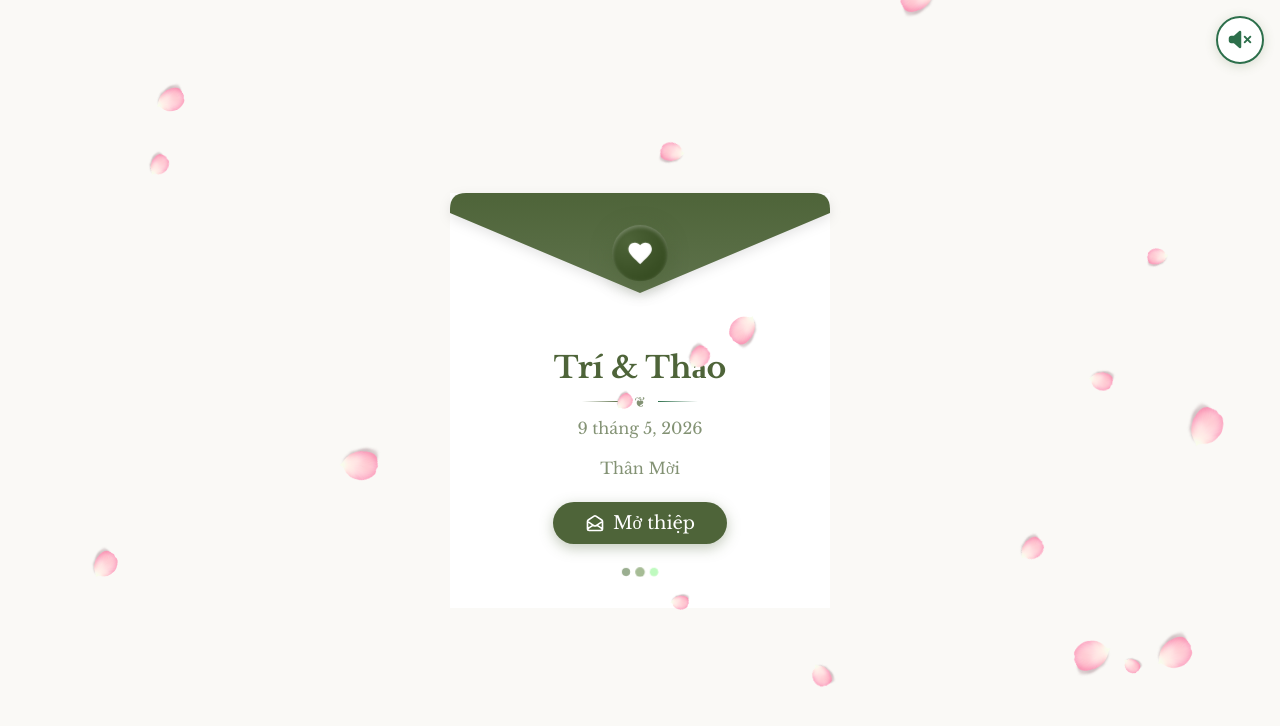
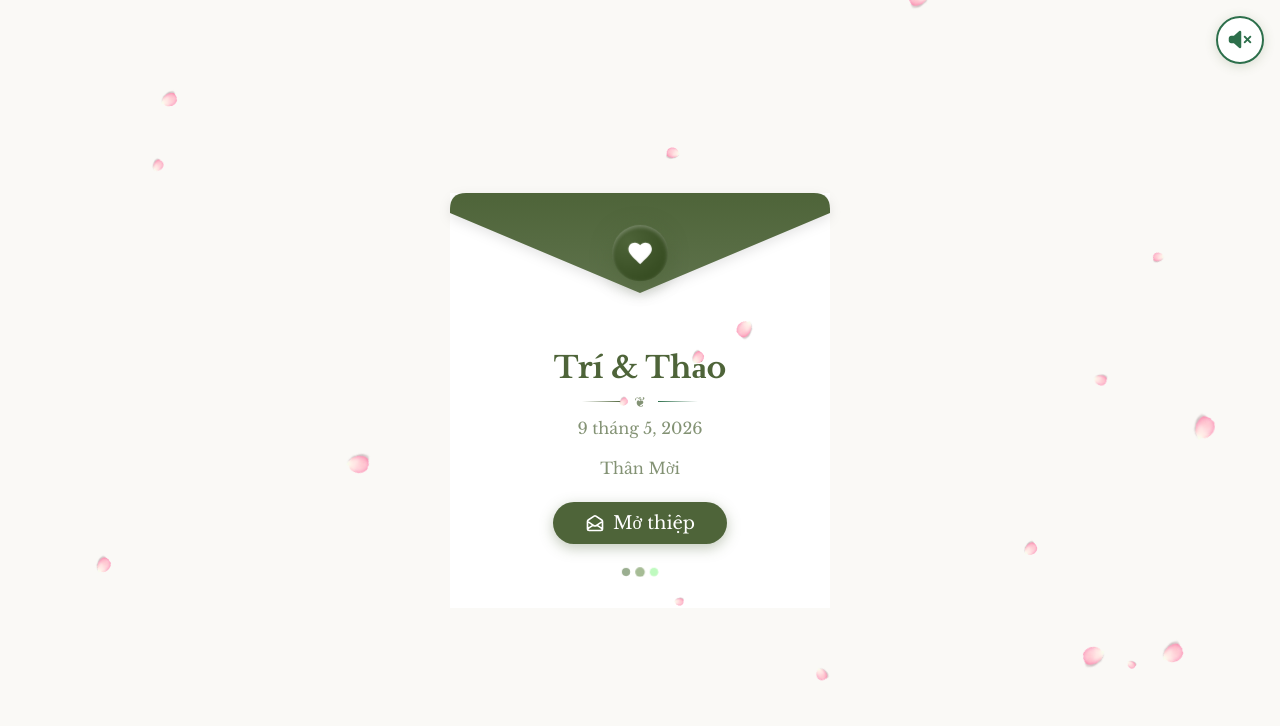
Before and after one commit to TriNM24/wedding, a plain HTML site: page index.html in a window 1280 px wide. Shown: the top 726 px of the page. Drawn offline with nearby package versions, Linux system fonts and the light colour scheme; a web font is replaced by a local one.

Commit message:
edit leaf size

```diff
--- a/index.html
+++ b/index.html
@@ -491,7 +491,7 @@
         return {
           x: Math.random() * canvas.width,
           y: Math.random() * canvas.height,
-          scale: 0.08 + Math.random() * 0.12,
+          scale: 0.04 + Math.random() * 0.08,
           speedY: 0.4 + Math.random() * 1,
           speedX: (Math.random() - 0.5) * 0.6,
           rotation: Math.random() * 360,
```
